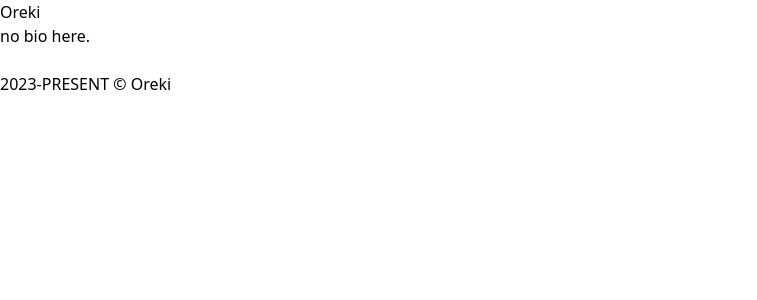
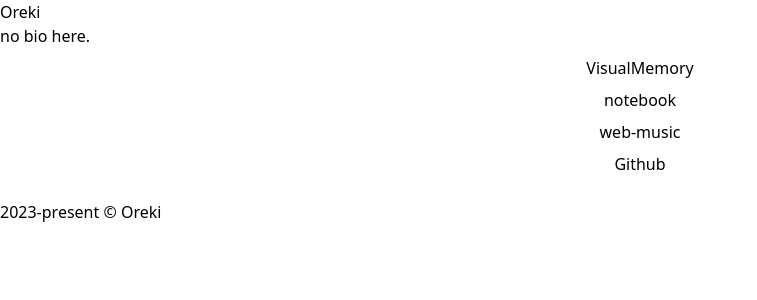
Before and after one commit to Orekiz/oreki.love, a Vue app: page / in a window 1280 px wide. Shown: the top 300 px of the page, without its empty margins (0-757 px from the left). Built offline with nearby package versions, Linux system fonts and the light colour scheme.

Commit message:
feat: 添加项目

```diff
--- a/src/views/Footer.vue
+++ b/src/views/Footer.vue
@@ -9,7 +9,7 @@ function toggleDarkHandler() {
             bottom-0 left-0 w-screen h-16 bg-transparent>
         <div my-max-width ma gap-4 flex justify-center items-center>
             <button block p-3 @click="toggleDarkHandler" i-mdi-white-balance-sunny dark:i-mdi-weather-night-partly-cloudy />
-            <p inline-block>2023-PRESENT &copy; Oreki</p>
+            <p inline-block>2023-present &copy; Oreki</p>
         </div>
     </footer>
 </template>
--- a/src/views/Main.vue
+++ b/src/views/Main.vue
@@ -1,9 +1,10 @@
 <script setup lang="ts">
 import Footer from './Footer.vue'
 const links = [
-  { url: 'https://notes.oreki.love', icon: 'i-mdi-notebook' },
-  { url: 'https://music.oreki.love', icon: 'i-mdi-music' },
-  { url: 'https://github.com/Orekiz', icon: 'i-mdi-github' },
+  { text: 'VisualMemory', url: 'https://vm.oreki.love', icon: 'i-mdi-view-grid-plus' },
+  { text: 'notebook', url: 'https://notes.oreki.love', icon: 'i-mdi-notebook' },
+  { text: 'web-music', url: 'https://music.oreki.love', icon: 'i-mdi-music' },
+  { text: 'Github', url: 'https://github.com/Orekiz', icon: 'i-mdi-github' },
 ]
 </script>
 
@@ -12,13 +13,23 @@ const links = [
     <div z--1 fixed top-0 w-screen h-screen bg-bottom bg-no-repeat class="backgroundimg lt-md:bg-cover"></div>
     <section my-max-width class="lt-md:p-10" transform="translate-y--16">
       <h1 lh-10 font-black text-9 bg-transparent
-          hover="bg-clip-text bg-gradient-to-r from-cyan-500 to-blue-500 text-transparent" transition cursor-default>
+        hover="bg-clip-text bg-gradient-to-tl from-cyan-500 to-blue-300 text-transparent" transition cursor-default
+      >
         Oreki
       </h1>
       <p indent-1 lh-10>no bio here.</p>
-      <section flex="~ gap-5" mt-5 text-14>
-        <a :href="item.url" v-for="(item, index) in links" :key=index :class="item.icon"
-           hover="bg-gradient-to-r from-cyan-500 to-blue-500" cursor-pointer target="_blank"></a>
+      <section flex="~ gap-5" mt-5>
+        <a v-for="(item, index) in links"
+          :key=index
+          :href="item.url"
+          class="project-active flex flex-col gap-2 items-center"
+          target="_blank"
+        >
+          <p :class="item.icon"
+            block text-5xl>
+          </p>
+          <span>{{ item.text }}</span>
+        </a>
       </section>
     </section>
   </main>
@@ -26,6 +37,11 @@ const links = [
 </template>
 
 <style scope>
+.project-active:hover p {
+  /* background-image: linear-gradient(to right, #06b6d4, #3b82f6) */
+  background-image: linear-gradient(to right bottom, #5c73e7 0%, #a8b1ff 100%)
+}
+
 .backgroundimg {
   background: url('../assets/hero@75.b2469a49.jpg');
   background-color: rgb(248 250 252);
```
Also changed, not shown: 1 other file (tests, documents, lock files or other folders).
